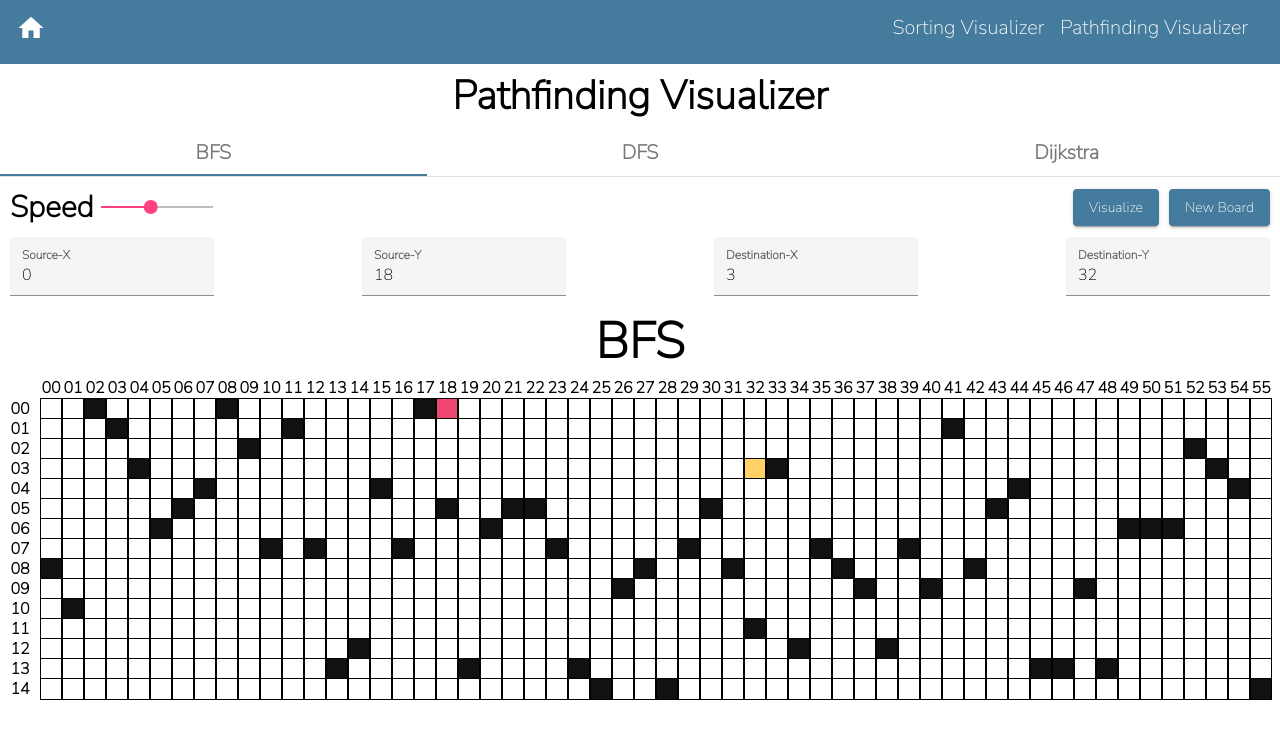
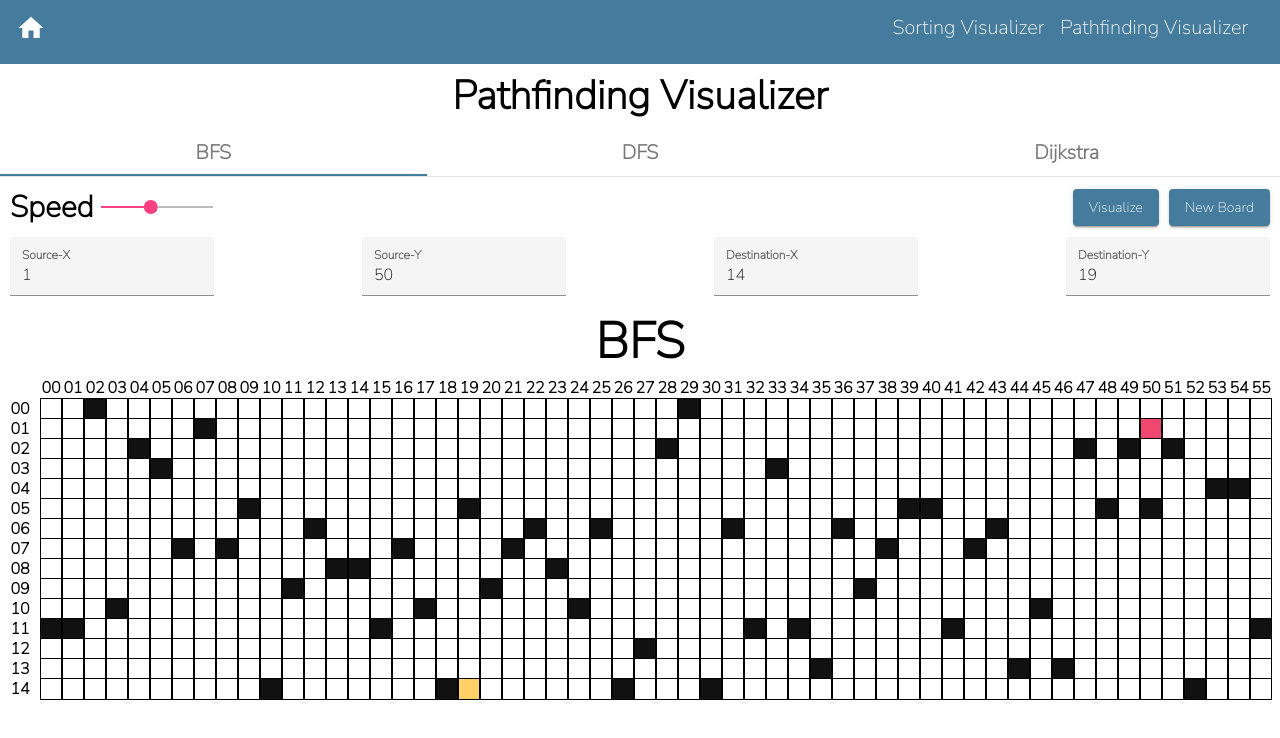
Before and after one commit to Avinash1506/Algorithm-Visualizer, an Angular app: page /pathfinding-visualizer in a window 1280 px wide. Shown: the top 738 px of the page. Built offline with nearby package versions, Linux system fonts and the light colour scheme; a web font is replaced by a local one.

Commit message:
modified the initial size of array

```diff
--- a/src/app/speed-and-array/speed-and-array.component.ts
+++ b/src/app/speed-and-array/speed-and-array.component.ts
@@ -42,7 +42,9 @@ export class SpeedAndArrayComponent implements OnInit {
   @Output() positionEvent = new EventEmitter();
   @ViewChild('container') container: ElementRef = {} as ElementRef;
   ngOnInit(): void {
-    this.generateNew();
+    setTimeout(()=>{
+      this.generateNew();
+    }, 0);
     // this.arrayElements = [3, 2, 1, 4];
     // this.myEvent.emit(this.arrayElements);
   }
```
